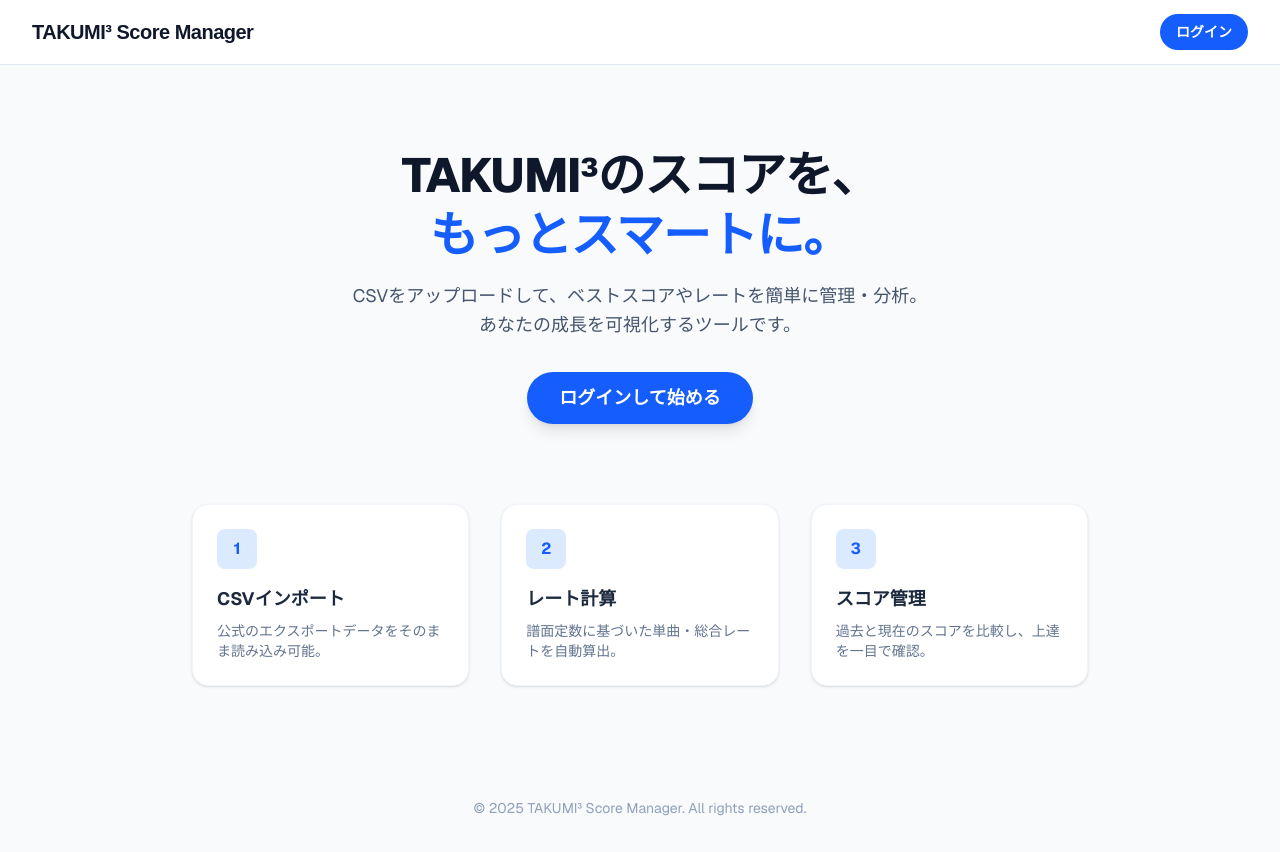
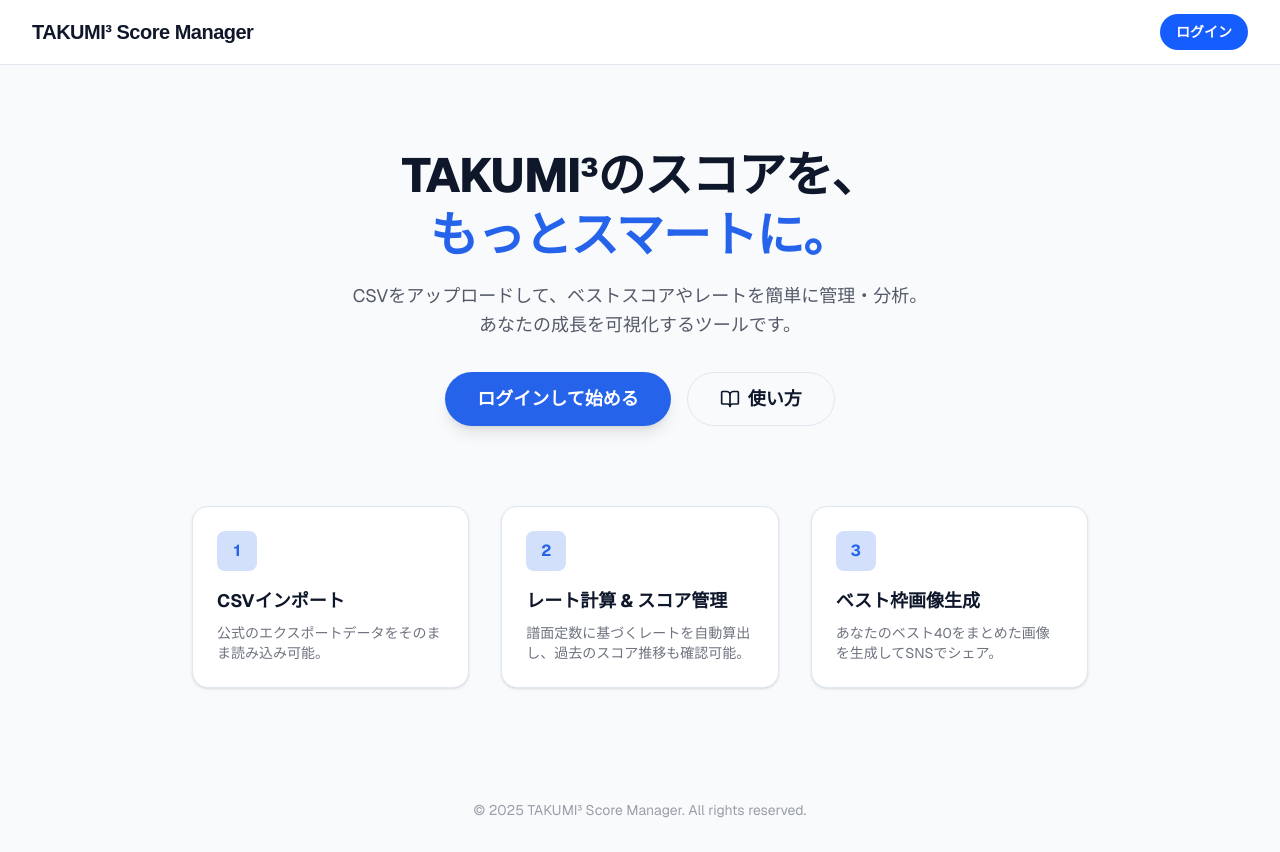
Before and after one commit to dora-ryukyu/takumi-score-manager, a Next.js app: page / in a window 1280 px wide. Built offline with nearby package versions, Linux system fonts and the light colour scheme; no server answers.

Commit message:
feat: Create initial application pages, components, authentication, and user data management features.

```diff
--- a/src/app/dashboard/ScoreListClient.tsx
+++ b/src/app/dashboard/ScoreListClient.tsx
@@ -155,7 +155,7 @@ export default function ScoreListClient({ initialScores, userName, userImage }:
         </div>
 
         <div className="text-center sm:text-right">
-          <p className="text-sm text-[var(--color-foreground)] opacity-60 font-medium uppercase tracking-wider">Overall Rate (Top 40)</p>
+          <p className="text-sm text-[var(--color-foreground)] opacity-60 font-medium uppercase tracking-wider">RATING</p>
           <div className={`text-5xl tracking-tight game-text-stroke ${getRateColorClass(parseFloat(overallRate))}`}>
             {overallRate}
           </div>
--- a/src/app/import/ImportForm.tsx
+++ b/src/app/import/ImportForm.tsx
@@ -81,7 +81,7 @@ export default function ImportForm({ userId }: ImportFormProps) {
           <div>
             <h3 className="text-lg font-bold mb-1">CSVファイルをアップロード</h3>
             <p className="text-sm text-[var(--color-foreground)] opacity-70">
-              TAKUMI3からエクスポートしたCSVファイルを選択してください
+              TAKUMI³からエクスポートしたCSVファイルを選択してください
             </p>
           </div>
 
--- a/src/app/import/page.tsx
+++ b/src/app/import/page.tsx
@@ -15,7 +15,7 @@ export default async function ImportPage() {
           <div>
             <h1 className="text-3xl font-extrabold tracking-tight text-[var(--color-foreground)]">CSVインポート</h1>
             <p className="text-[var(--color-foreground)] opacity-70 mt-1">
-              TAKUMI3のエクスポートデータを取り込みます
+              TAKUMI³のエクスポートデータを取り込みます
             </p>
           </div>
         </header>
--- a/src/app/layout.tsx
+++ b/src/app/layout.tsx
@@ -16,8 +16,8 @@ const geistMono = Geist_Mono({
 });
 
 export const metadata: Metadata = {
-	title: "TAKUMI3 Score Manager",
-	description: "TAKUMI3のスコア管理ツール",
+	title: "TAKUMI³ Score Manager",
+	description: "TAKUMI³のスコア管理ツール",
 };
 
 export default function RootLayout({
@@ -31,7 +31,7 @@ export default function RootLayout({
 				<head>
 					<link rel="icon" href="/favicon.svg" type="image/svg+xml"></link>
 				</head>
-				<body className={`${geistSans.variable} ${geistMono.variable} antialiased font-sans text-slate-800 bg-slate-50`}>
+				<body className={`${geistSans.variable} ${geistMono.variable} antialiased font-sans`}>
 					<ThemeProvider>
 						<Header />
 						{children}
--- a/src/app/page.tsx
+++ b/src/app/page.tsx
@@ -1,17 +1,18 @@
 import Link from "next/link";
 import { SignedIn, SignedOut, SignInButton } from "@clerk/nextjs";
+import { BookOpen } from "lucide-react";
 
 export default function Home() {
 	return (
-		<div className="font-sans min-h-[calc(100vh-64px)] grid grid-rows-[auto_1fr_auto] bg-slate-50 text-slate-800">
+		<div className="font-sans min-h-[calc(100vh-64px)] grid grid-rows-[auto_1fr_auto] bg-[var(--color-background)] text-[var(--color-foreground)]">
 			{/* Hero Section */}
 			<main className="flex flex-col items-center justify-center text-center px-4 sm:px-8 py-20 gap-8">
 				<div className="space-y-4 max-w-2xl">
-					<h1 className="text-4xl sm:text-5xl font-extrabold tracking-tight text-slate-900 leading-tight">
+					<h1 className="text-4xl sm:text-5xl font-extrabold tracking-tight text-[var(--color-foreground)] leading-tight">
 						TAKUMI³のスコアを、<br />
-						<span className="text-blue-600">もっとスマートに。</span>
+						<span className="text-[var(--color-accent)]">もっとスマートに。</span>
 					</h1>
-					<p className="text-lg text-slate-600 leading-relaxed">
+					<p className="text-lg text-[var(--color-foreground)] opacity-70 leading-relaxed">
 						CSVをアップロードして、ベストスコアやレートを簡単に管理・分析。<br className="hidden sm:block" />
 						あなたの成長を可視化するツールです。
 					</p>
@@ -20,7 +21,7 @@ export default function Home() {
 				<div className="flex flex-col sm:flex-row gap-4 w-full sm:w-auto">
 					<SignedOut>
 						<SignInButton mode="modal">
-							<button className="bg-blue-600 hover:bg-blue-700 text-white font-bold py-3 px-8 rounded-full transition-all shadow-lg hover:shadow-xl transform hover:-translate-y-0.5 text-lg w-full sm:w-auto">
+							<button className="bg-[var(--color-accent)] hover:opacity-90 text-white font-bold py-3 px-8 rounded-full transition-all shadow-lg hover:shadow-xl transform hover:-translate-y-0.5 text-lg w-full sm:w-auto">
 								ログインして始める
 							</button>
 						</SignInButton>
@@ -29,47 +30,56 @@ export default function Home() {
 					<SignedIn>
 						<Link
 							href="/dashboard"
-							className="bg-blue-600 hover:bg-blue-700 text-white font-bold py-3 px-8 rounded-full transition-all shadow-lg hover:shadow-xl transform hover:-translate-y-0.5 text-lg w-full sm:w-auto inline-flex items-center justify-center"
+							className="bg-[var(--color-accent)] hover:opacity-90 text-white font-bold py-3 px-8 rounded-full transition-all shadow-lg hover:shadow-xl transform hover:-translate-y-0.5 text-lg w-full sm:w-auto inline-flex items-center justify-center"
 						>
 							スコア一覧へ
 						</Link>
 					</SignedIn>
+
+					{/* Guide link */}
+					<Link
+						href="/guide"
+						className="border border-[var(--color-header-border)] text-[var(--color-foreground)] font-bold py-3 px-8 rounded-full transition-all hover:bg-[var(--color-menu-hover)] text-lg w-full sm:w-auto inline-flex items-center justify-center gap-2"
+					>
+						<BookOpen size={20} />
+						使い方
+					</Link>
 				</div>
 
 				{/* Feature Highlights */}
 				<div className="mt-12 grid grid-cols-1 sm:grid-cols-3 gap-8 text-left max-w-4xl w-full">
-					<div className="bg-white p-6 rounded-2xl shadow-sm border border-slate-100">
-						<div className="w-10 h-10 bg-blue-100 rounded-lg flex items-center justify-center mb-4 text-blue-600 font-bold">
+					<div className="bg-[var(--color-card-bg)] p-6 rounded-2xl shadow-sm border border-[var(--color-header-border)]">
+						<div className="w-10 h-10 bg-[var(--color-accent)]/20 rounded-lg flex items-center justify-center mb-4 text-[var(--color-accent)] font-bold">
 							1
 						</div>
-						<h3 className="font-bold text-lg mb-2">CSVインポート</h3>
-						<p className="text-slate-500 text-sm">
+						<h3 className="font-bold text-lg mb-2 text-[var(--color-foreground)]">CSVインポート</h3>
+						<p className="text-[var(--color-foreground)] opacity-60 text-sm">
 							公式のエクスポートデータをそのまま読み込み可能。
 						</p>
 					</div>
-					<div className="bg-white p-6 rounded-2xl shadow-sm border border-slate-100">
-						<div className="w-10 h-10 bg-blue-100 rounded-lg flex items-center justify-center mb-4 text-blue-600 font-bold">
+					<div className="bg-[var(--color-card-bg)] p-6 rounded-2xl shadow-sm border border-[var(--color-header-border)]">
+						<div className="w-10 h-10 bg-[var(--color-accent)]/20 rounded-lg flex items-center justify-center mb-4 text-[var(--color-accent)] font-bold">
 							2
 						</div>
-						<h3 className="font-bold text-lg mb-2">レート計算</h3>
-						<p className="text-slate-500 text-sm">
-							譜面定数に基づいた単曲・総合レートを自動算出。
+						<h3 className="font-bold text-lg mb-2 text-[var(--color-foreground)]">レート計算 & スコア管理</h3>
+						<p className="text-[var(--color-foreground)] opacity-60 text-sm">
+							譜面定数に基づくレートを自動算出し、過去のスコア推移も確認可能。
 						</p>
 					</div>
-					<div className="bg-white p-6 rounded-2xl shadow-sm border border-slate-100">
-						<div className="w-10 h-10 bg-blue-100 rounded-lg flex items-center justify-center mb-4 text-blue-600 font-bold">
+					<div className="bg-[var(--color-card-bg)] p-6 rounded-2xl shadow-sm border border-[var(--color-header-border)]">
+						<div className="w-10 h-10 bg-[var(--color-accent)]/20 rounded-lg flex items-center justify-center mb-4 text-[var(--color-accent)] font-bold">
 							3
 						</div>
-						<h3 className="font-bold text-lg mb-2">スコア管理</h3>
-						<p className="text-slate-500 text-sm">
-							過去と現在のスコアを比較し、上達を一目で確認。
+						<h3 className="font-bold text-lg mb-2 text-[var(--color-foreground)]">ベスト枠画像生成</h3>
+						<p className="text-[var(--color-foreground)] opacity-60 text-sm">
+							あなたのベスト40をまとめた画像を生成してSNSでシェア。
 						</p>
 					</div>
 				</div>
 			</main>
 
 			{/* Footer */}
-			<footer className="py-8 text-center text-slate-400 text-sm">
+			<footer className="py-8 text-center text-[var(--color-foreground)] opacity-40 text-sm">
 				<p>&copy; {new Date().getFullYear()} TAKUMI³ Score Manager. All rights reserved.</p>
 			</footer>
 		</div>
--- a/src/components/ChartDetail.tsx
+++ b/src/components/ChartDetail.tsx
@@ -140,7 +140,7 @@ export default function ChartDetail({
                                 color: "var(--color-foreground)"
                             }}
                             labelFormatter={formatDate}
-                            formatter={(value: number | undefined) => [value?.toLocaleString() ?? "0", "Score"]}
+                            formatter={(value: number | undefined) => [value?.toLocaleString() ?? "0", "スコア"]}
                         />
                         <Line
                             type="monotone"
--- a/src/components/DeleteDataModal.tsx
+++ b/src/components/DeleteDataModal.tsx
@@ -54,7 +54,7 @@ export default function DeleteDataModal({ isOpen, onClose }: DeleteDataModalProp
           {step === 1 ? (
             <>
               <p className="text-[var(--color-foreground)] font-medium">
-                この操作を行うと、TAKUMI3 Score Managerに保存されている<span className="text-red-400 font-bold">全てのデータ</span>が削除されます。
+                この操作を行うと、TAKUMI³ Score Managerに保存されている<span className="text-red-400 font-bold">全てのデータ</span>が削除されます。
               </p>
               <ul className="list-disc list-inside text-sm text-[var(--color-foreground)] opacity-80 space-y-1 bg-red-500/10 p-4 rounded-lg border border-red-500/20">
                 <li>登録した全てのベストスコア</li>
--- a/src/components/Menu.tsx
+++ b/src/components/Menu.tsx
@@ -56,7 +56,7 @@ export default function Menu() {
         <div className="flex flex-col h-full">
           {/* Header */}
           <div className="flex items-center justify-between p-4 border-b border-[var(--color-header-border)]">
-            <span className="font-bold text-lg">Menu</span>
+            <span className="font-bold text-lg">メニュー</span>
             <button
               onClick={toggleOpen}
               className="p-1 hover:bg-[var(--color-menu-hover)] rounded-full transition-colors"
```
Also changed, not shown: src/app/settings/page.tsx (+8 -6 lines).
